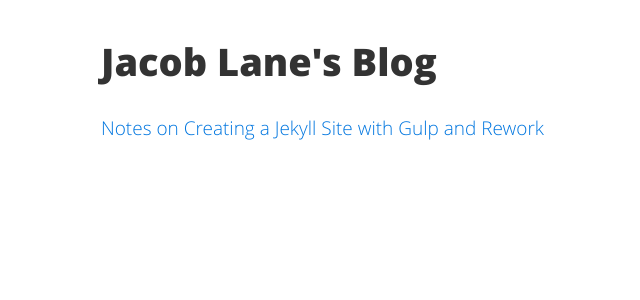
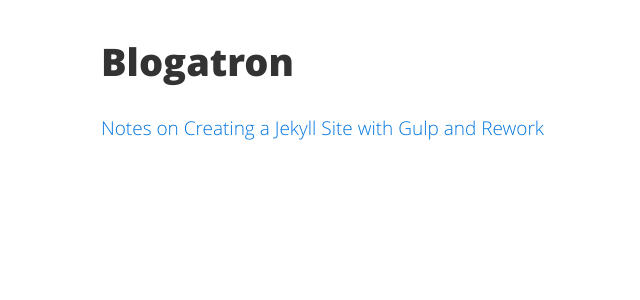
Before and after one commit to jacoblane/jacoblane.github.io, a Jekyll site: the page built from index.html, in a window 1280 px wide. Shown: the top 300 px of the page, without its empty margins (219-859 px from the left). Built offline with Jekyll 4.4.1, drawn with Linux system fonts in a browser that asks for light colours; Markdown is read by kramdown in place of the engine named in the settings.

Commit message:
rename according to wife

```diff
--- a/_config.yml
+++ b/_config.yml
@@ -1,5 +1,5 @@
 
-name: Jacob Lane's Blog
+name: Blogatron
 description: Random stuff
 author: jacoblane
 
```
